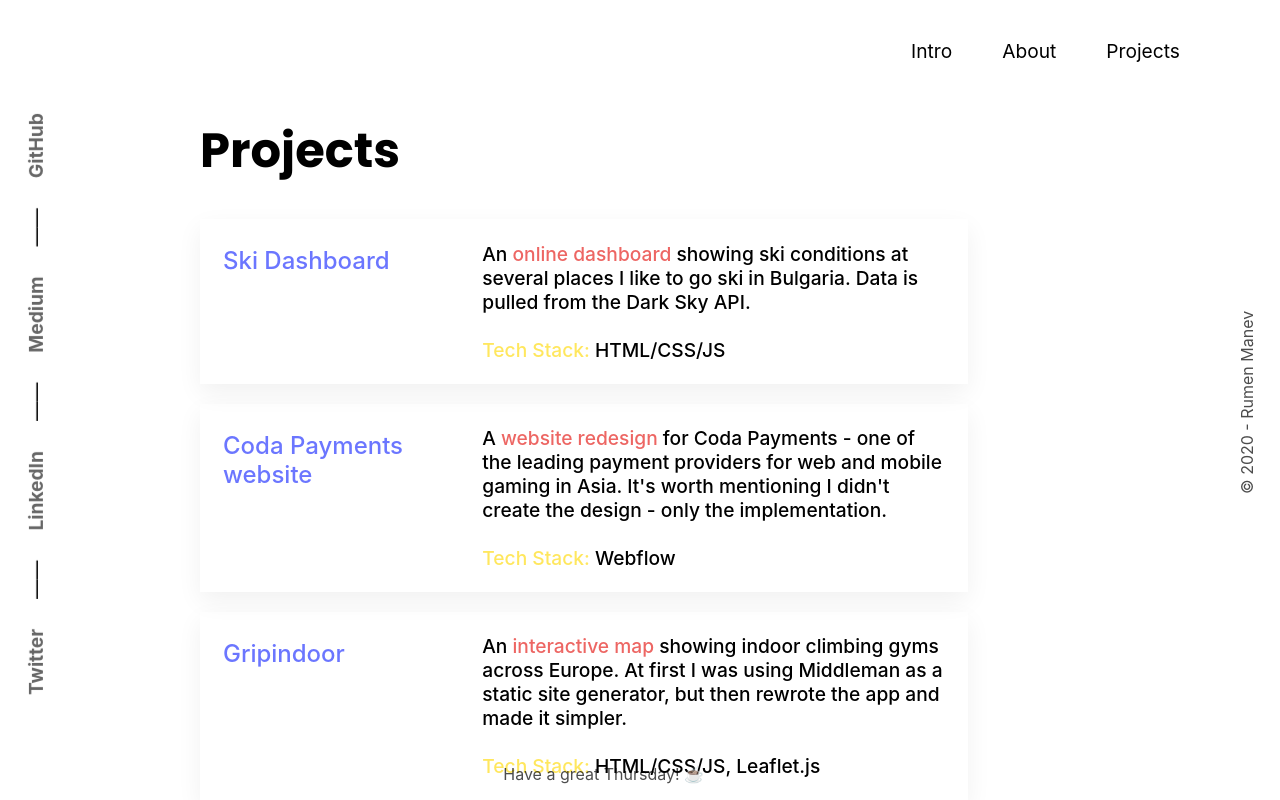
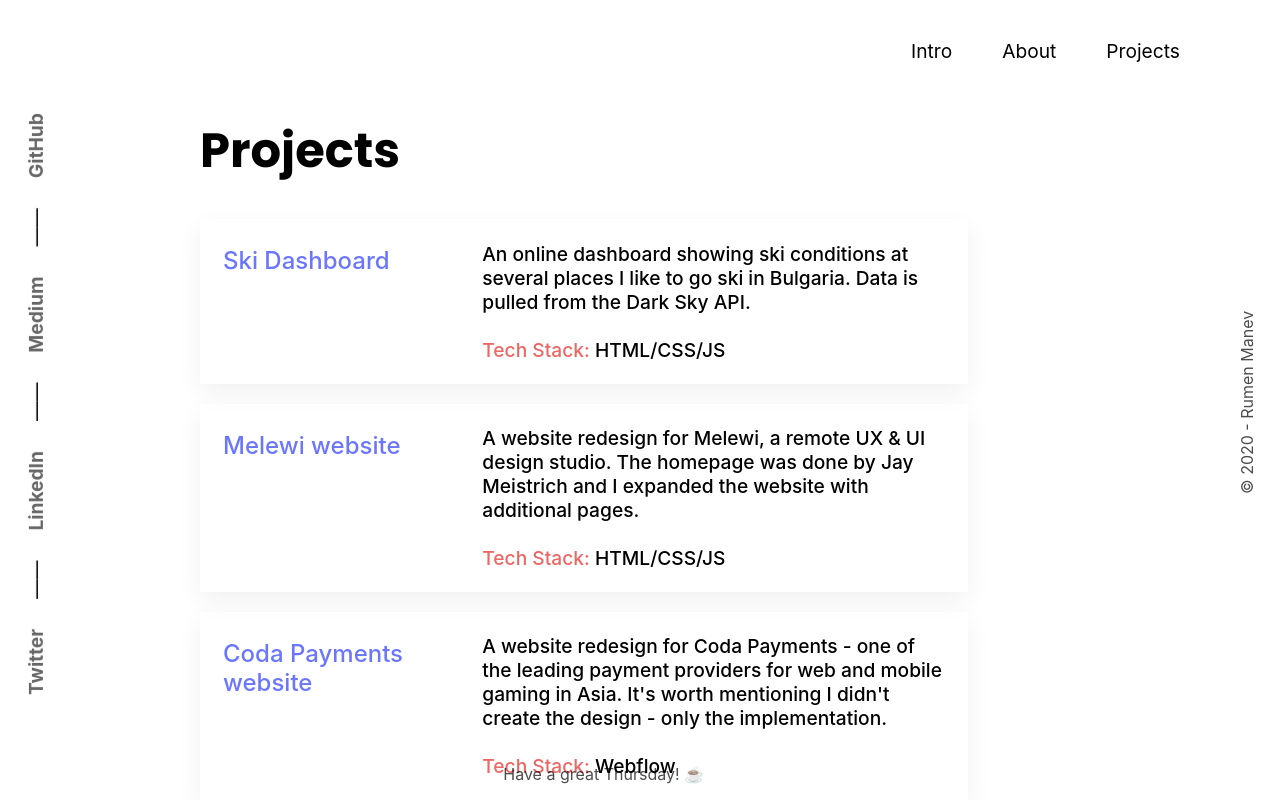
Before and after one commit to rum-n/rmanev7-react, a React (Create React App) app: page / in a window 1280 px wide. Both pictures are taken after a click on the item "Projects". Shown: the top 800 px of the page. Built offline with nearby package versions, Linux system fonts and the light colour scheme.

Commit message:
new project

```diff
--- a/src/components/projects/Projects.js
+++ b/src/components/projects/Projects.js
@@ -10,34 +10,39 @@ const Projects = () => {
 
             <a href='https://rum-n.github.io/ski/'><div className='projectCard'>
                 <p className='projectName data'>Ski Dashboard</p>
-                <p className='projectBlurb'>An <span className='people'>online dashboard</span> showing ski conditions at several places I like to go ski in Bulgaria. Data is pulled from the Dark Sky API. <br /> <br /> <span className='interests'>Tech Stack:</span> HTML/CSS/JS</p>
+                <p className='projectBlurb'>An <span>online dashboard</span> showing ski conditions at several places I like to go ski in Bulgaria. Data is pulled from the Dark Sky API. <br /> <br /> <span className='people'>Tech Stack:</span> HTML/CSS/JS</p>
+            </div></a>
+
+            <a href='https://melewi.net'><div className='projectCard'>
+                <p className='projectName data'>Melewi website</p>
+                <p className='projectBlurb'>A <span>website redesign</span> for Melewi, a remote UX & UI design studio. The homepage was done by <a href='http://mei.st/'>Jay Meistrich</a> and I expanded the website with additional pages. <br /> <br /> <span className='people'>Tech Stack:</span> HTML/CSS/JS</p>
             </div></a>
 
             <a href='https://codapayments.com'><div className='projectCard'>
                 <p className='projectName data'>Coda Payments website</p>
-                <p className='projectBlurb'>A <span className='people'>website redesign</span> for Coda Payments - one of the leading payment providers for web and mobile gaming in Asia. It's worth mentioning I didn't create the design - only the implementation. <br /> <br /> <span className='interests'>Tech Stack:</span> Webflow</p>
+                <p className='projectBlurb'>A <span>website redesign</span> for Coda Payments - one of the leading payment providers for web and mobile gaming in Asia. It's worth mentioning I didn't create the design - only the implementation. <br /> <br /> <span className='people'>Tech Stack:</span> Webflow</p>
             </div></a>
 
             <a href='https://gripindoor.netlify.com/'><div className='projectCard'>
                 <p className='projectName data'>Gripindoor</p>
-                <p className='projectBlurb'>An <span className='people'>interactive map</span> showing indoor climbing gyms across Europe. At first I was using Middleman as a static site generator, but then rewrote the app and made it simpler. <br /> <br /> <span className='interests'>Tech Stack:</span> HTML/CSS/JS, Leaflet.js</p>
+                <p className='projectBlurb'>An <span>interactive map</span> showing indoor climbing gyms across Europe. At first I was using Middleman as a static site generator, but then rewrote the app and made it simpler. <br /> <br /> <span className='people'>Tech Stack:</span> HTML/CSS/JS, Leaflet.js</p>
             </div></a>
 
             <a href='https://results.netlify.com/'>
             <div className='projectCard'>
                 <p className='projectName data'>Race Results</p>
-                <p className='projectBlurb'>Visualizing race results from various running events. I wanted to play around with <span className='people'>data visualizations</span> using Highcharts, so I used it for something I like - running.<br /> <br /> <span className='interests'>Tech Stack:</span> HTML/CSS/JS, Highchart.js, R</p>
+                <p className='projectBlurb'>Visualizing race results from various running events. I wanted to play around with <span>data visualizations</span> using Highcharts, so I used it for something I like - running.<br /> <br /> <span className='people'>Tech Stack:</span> HTML/CSS/JS, Highchart.js, R</p>
             </div></a>
 
             <a href='https://rum-n.github.io/thewordfuck/'>
             <div className='projectCard'>
                 <p className='projectName data'>The Word Fuck</p>
-                <p className='projectBlurb'>Again, wanted to test out <span className='people'>data visualizing</span>, this time with D3. I was looking for available data to visualize, which I realize might've been something more informative, but you know how you sometimes randomly stumble across a weird Wikipedia article. Note: it won't show the data if you're using pop-up blockers.<br /> <br /> <span className='interests'>Tech Stack:</span> HTML/CSS/JS, D3.js, R</p>
+                <p className='projectBlurb'>Again, wanted to test out <span>data visualizing</span>, this time with D3. I was looking for available data to visualize, which I realize might've been something more informative, but you know how you sometimes randomly stumble across a weird Wikipedia article. Note: it won't show the data if you're using pop-up blockers.<br /> <br /> <span className='people'>Tech Stack:</span> HTML/CSS/JS, D3.js, R</p>
             </div></a>
 
             <div className='projectCard'>
                 <p className='projectName data'>Easter European Art</p>
-                <p className='projectBlurb'>An <span className='people'>online gallery</span> to promote Eastern European artists. My dad paints, so it started as a website showcasing his works, but then I thought others might be interested to feature their work too.<br /> <br /> <span className='interests'>Tech Stack:</span> No-code solution.</p>
+                <p className='projectBlurb'>An <span>online gallery</span> to promote Eastern European artists. My dad paints, so it started as a website showcasing his works, but then I thought others might be interested to feature their work too.<br /> <br /> <span className='people'>Tech Stack:</span> No-code solution.</p>
             </div>
         </animated.div>
     );
```
Also changed, not shown: public/favicon 2.png (added).
